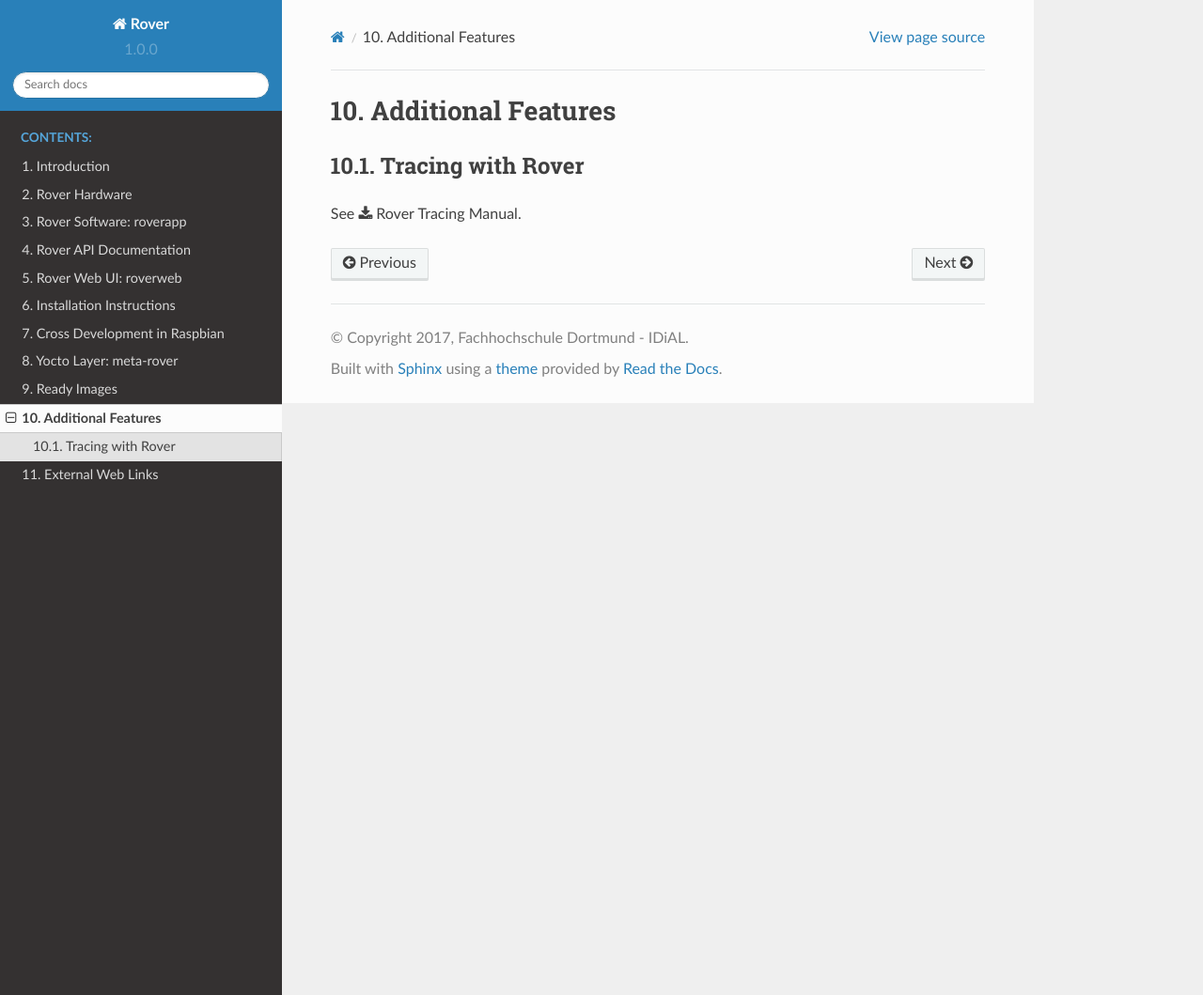
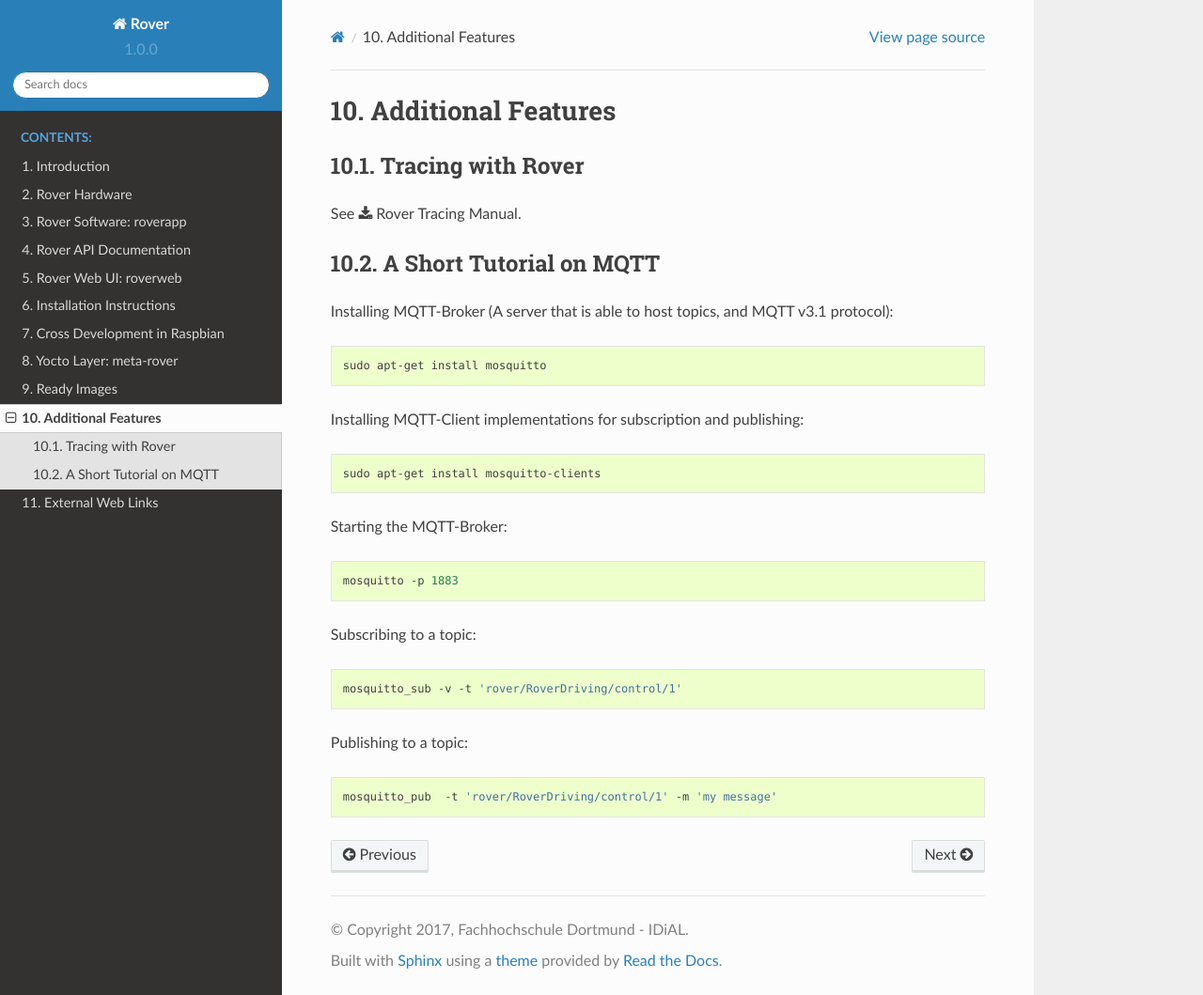
Before and after one commit to mozcelikors/rover-docs, a Sphinx documentation site: the page built from docs/source/content/extra.rst, in a window 1280 px wide and 1059 px high. Shown: the whole window at 94% size. Built offline with Sphinx 7.4.7 and the Read the Docs theme 2.0.0, drawn with Linux system fonts in a browser that asks for light colours.

Commit message:
Changes to docs regarding new MQTT features and compilation
Signed-off-by: mozcelikors <mozcelikors@gmail.com>

```diff
--- a/docs/source/content/extra.rst
+++ b/docs/source/content/extra.rst
@@ -11,3 +11,37 @@
 .. only:: builder_html
 
    See :download:`Rover Tracing Manual <../roverstatic/pdfs/RoverTracing.pdf>`.
+
+
+****************************************
+A Short Tutorial on MQTT
+****************************************
+Installing MQTT-Broker (A server that is able to host topics, and MQTT v3.1 protocol):
+
+.. code-block:: bash
+
+   sudo apt-get install mosquitto
+
+Installing MQTT-Client implementations for subscription and publishing:
+
+.. code-block:: bash
+
+   sudo apt-get install mosquitto-clients
+
+Starting the MQTT-Broker:
+
+.. code-block:: bash
+
+   mosquitto -p 1883
+
+Subscribing to a topic:
+
+.. code-block:: bash
+
+   mosquitto_sub -v -t 'rover/RoverDriving/control/1'
+
+Publishing to a topic:
+
+.. code-block:: bash
+
+   mosquitto_pub  -t 'rover/RoverDriving/control/1' -m 'my message'
```
Also changed, not shown: docs/source/content/cross.rst (+9 -2 lines), docs/source/content/installation.rst (+12 -0 lines).
